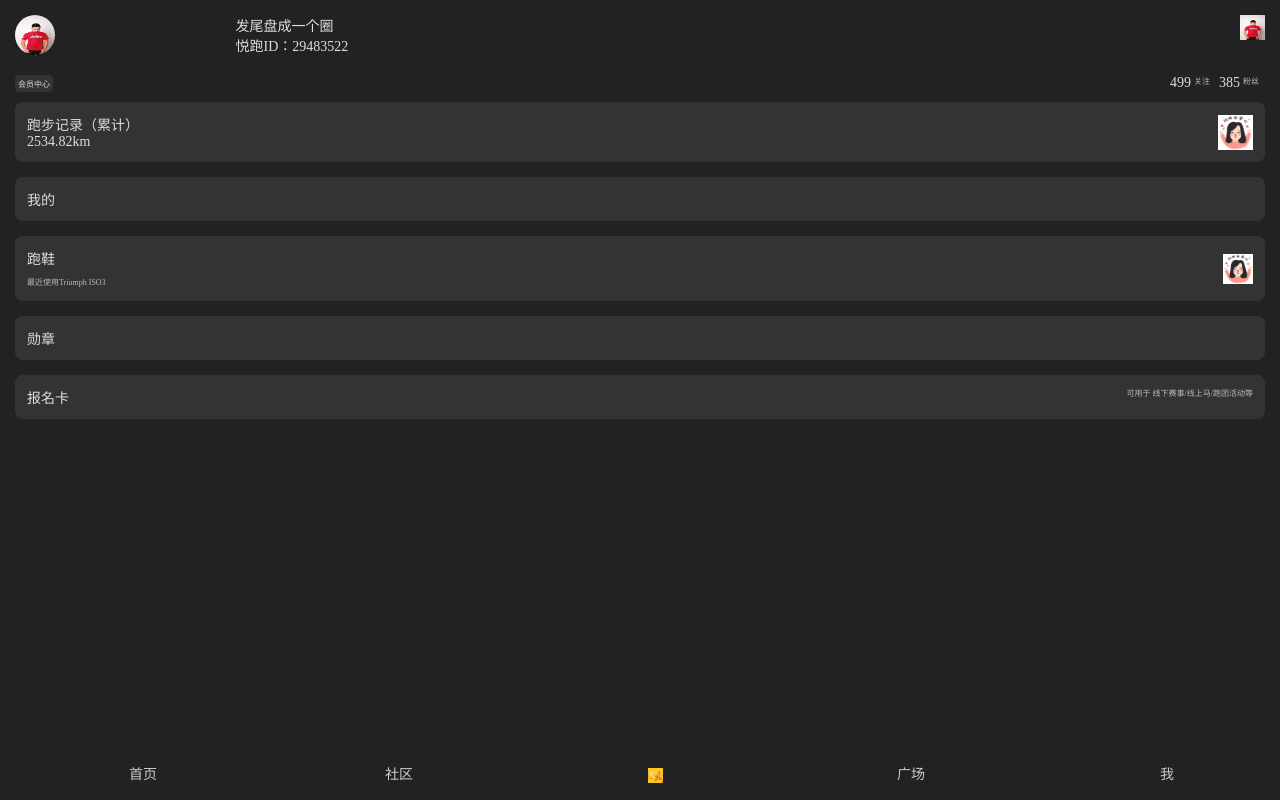
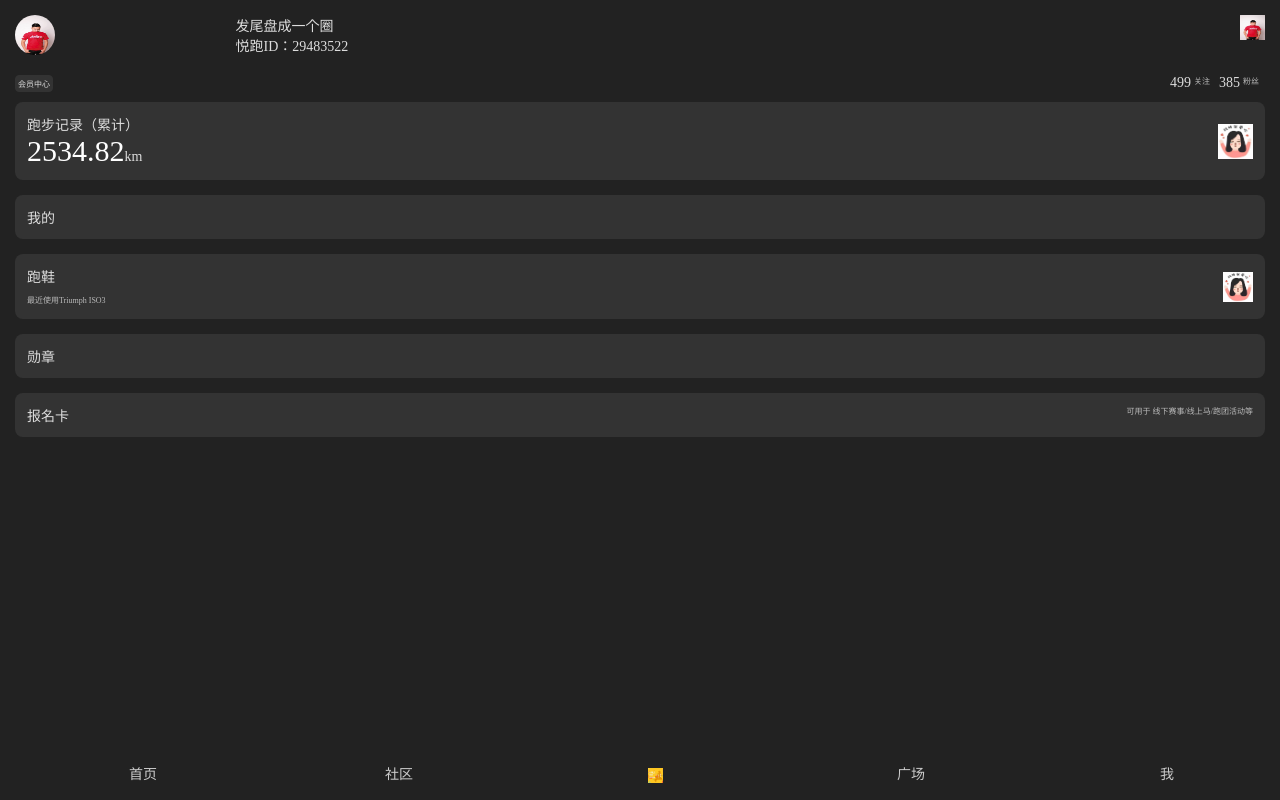
Before and after one commit to PansyChen1/thejoyrunning, a plain HTML site: page my.html in a window 1280 px wide. Drawn offline with Linux system fonts and the light colour scheme.

Commit message:
change style

```diff
--- a/css/index.css
+++ b/css/index.css
@@ -83,7 +83,7 @@
     margin-left: 20px;
 }
 .run-number-left p span{
-    font-size: 24px;
+    font-size: 30px;
     color: #fff;
 }
 .layout{
--- a/css/my.css
+++ b/css/my.css
@@ -59,6 +59,10 @@
     height: 35px;
     align-self: center;
 }
+.sum-num{
+    font-size: 30px;
+    color: #fff;
+}
 .shoe-panel img{
     width: 30px;
     height: 30px;
--- a/my.html
+++ b/my.html
@@ -33,7 +33,7 @@
   <div class="sum-panel panel-style">
     <div>
       <span>跑步记录（累计）</span>
-      <p><span>2534.82</span>km</p>
+      <p><span class="sum-num">2534.82</span>km</p>
     </div>
     <img src="image/icon_photo.jpg" alt=""/>
   </div>
```
